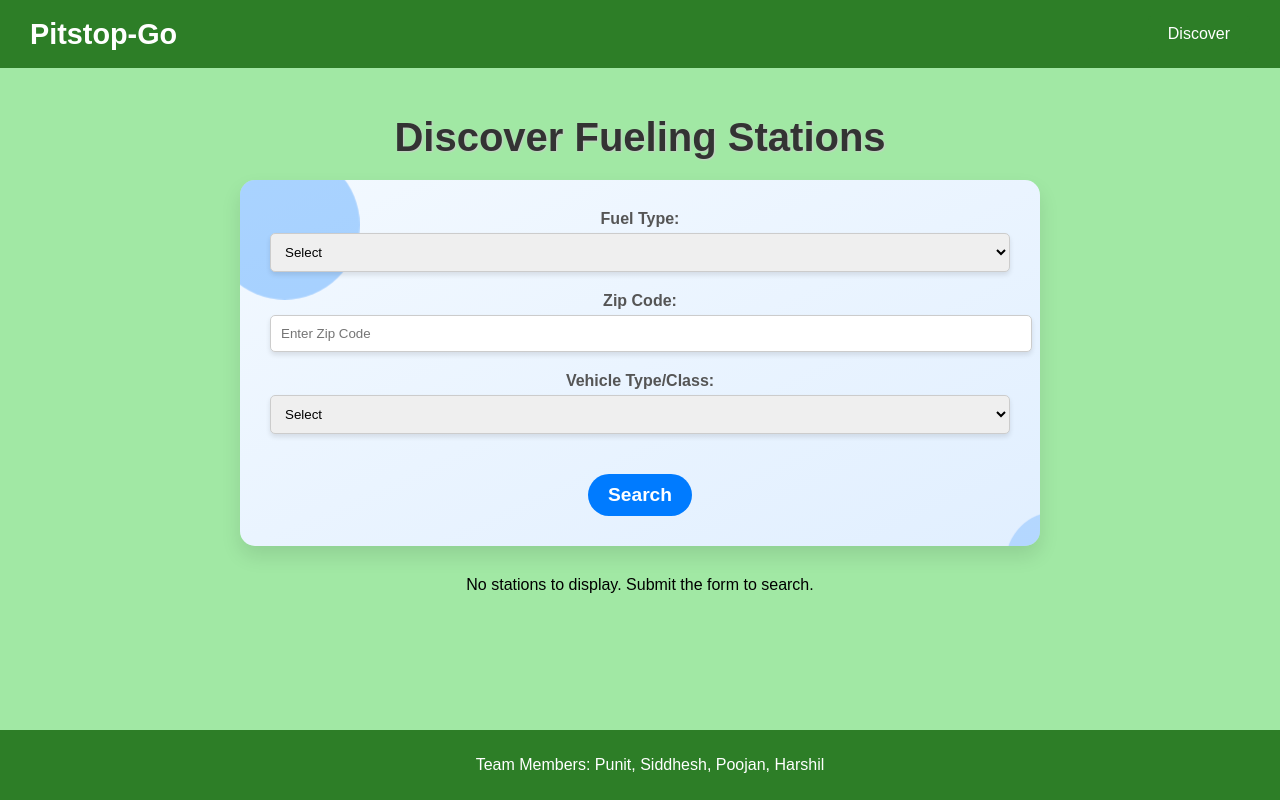
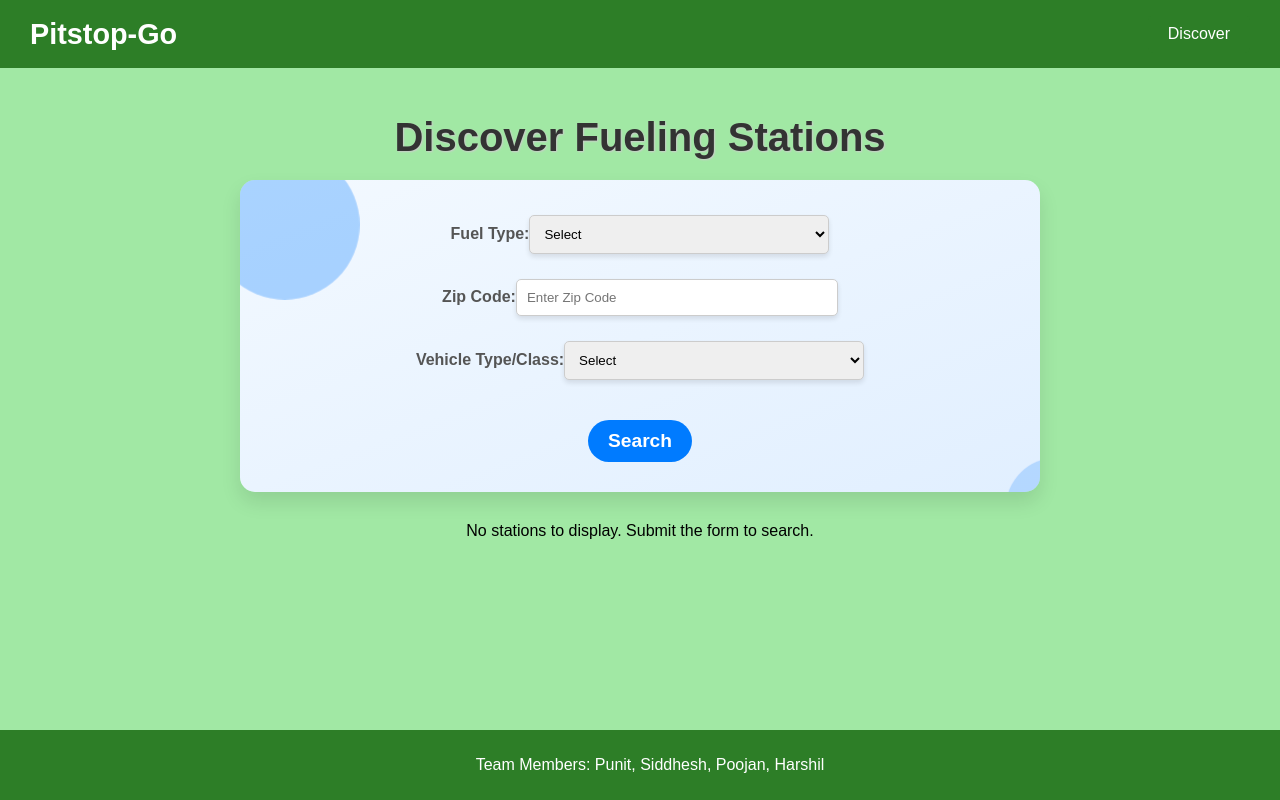
Before and after one commit to shukalpunit/ATV-EV-Fuel, a React (Create React App) app: page /discover in a window 1280 px wide. Built offline with nearby package versions, Linux system fonts and the light colour scheme.

Commit message:
zipcode and warning

```diff
--- a/src/pages/Discover.css
+++ b/src/pages/Discover.css
@@ -133,3 +133,42 @@ button:hover {
   font-weight: bold;
   margin-top: 20px;
 }
+
+/* Additional Warning Styling */
+.form-warning {
+  color: #d9534f;
+  margin-top: 15px;
+  font-weight: bold;
+  animation: fadeIn 0.3s ease-in-out;
+}
+
+/* Input Field Adjustment */
+select,
+input {
+  width: 100%;
+  max-width: 300px; /* Uniform width for all fields */
+  padding: 10px;
+  margin-top: 5px;
+  border: 1px solid #ccc;
+  border-radius: 5px;
+  transition: all 0.3s ease;
+  box-shadow: 0 3px 5px rgba(0, 0, 0, 0.1);
+}
+
+/* Button and Form Animations */
+button:hover {
+  background-color: #0056b3;
+  transform: translateY(-3px);
+  box-shadow: 0 5px 15px rgba(0, 91, 187, 0.4);
+}
+
+@keyframes fadeIn {
+  from {
+    opacity: 0;
+    transform: translateY(-10px);
+  }
+  to {
+    opacity: 1;
+    transform: translateY(0);
+  }
+}
--- a/src/pages/Discover.jsx
+++ b/src/pages/Discover.jsx
@@ -10,14 +10,27 @@ const Discover = () => {
 
   const [stations, setStations] = useState([]);
   const [error, setError] = useState("");
+  const [formWarning, setFormWarning] = useState(""); // Warning for empty form fields
 
   const handleChange = (e) => {
     const { name, value } = e.target;
+
+    // Ensure only numeric values up to 9 digits for zipCode
+    if (name === "zipCode" && value.length > 9) return;
+
     setFormData({ ...formData, [name]: value });
   };
 
   const handleSubmit = (e) => {
     e.preventDefault();
+
+    // Check for empty fields
+    if (!formData.fuelType || !formData.zipCode || !formData.vehicleType) {
+      setFormWarning("Please fill out all fields before submitting.");
+      return;
+    }
+
+    setFormWarning(""); // Clear warning if all fields are valid
     console.log("Submitted Form Data:", formData);
 
     // Fetch from the Flask API (adjust the endpoint URL as needed)
@@ -88,6 +101,7 @@ const Discover = () => {
             </select>
           </label>
           <button type="submit">Search</button>
+          {formWarning && <p className="form-warning">{formWarning}</p>}
         </form>
       </div>
 
```
